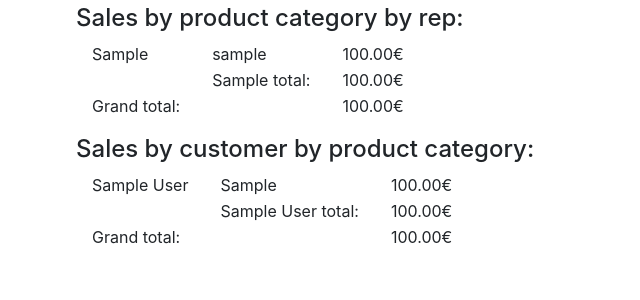
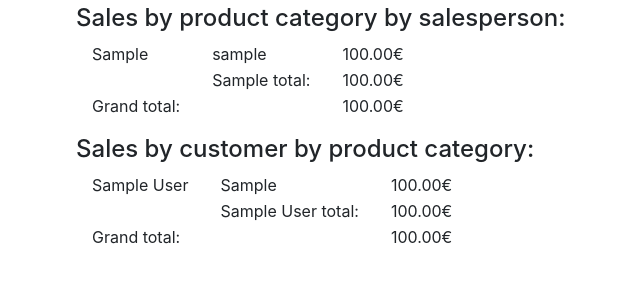
Before and after one commit to riihikallio/tsoha-laskutus, a Flask app: page /reports/ in a window 1280 px wide. Shown: the part 70-370 px from the top of the page, without its empty margins (9-649 px from the left). Run offline with Flask 2, Linux system fonts and the light colour scheme; a user stored in the database is signed in; tables that the repository leaves empty hold one stand-in row (values such as "Sample post"); some libraries are stand-ins or nearby versions.

Commit message:
Touch up

```diff
--- a/application/templates/reports/show.html
+++ b/application/templates/reports/show.html
@@ -4,7 +4,7 @@
 <script>
   var tab = "rep"
 </script>
-<h4>Sales by product category by rep:</h4>
+<h4>Sales by product category by salesperson:</h4>
 <table>
   <tbody>
     <tbody>
```
